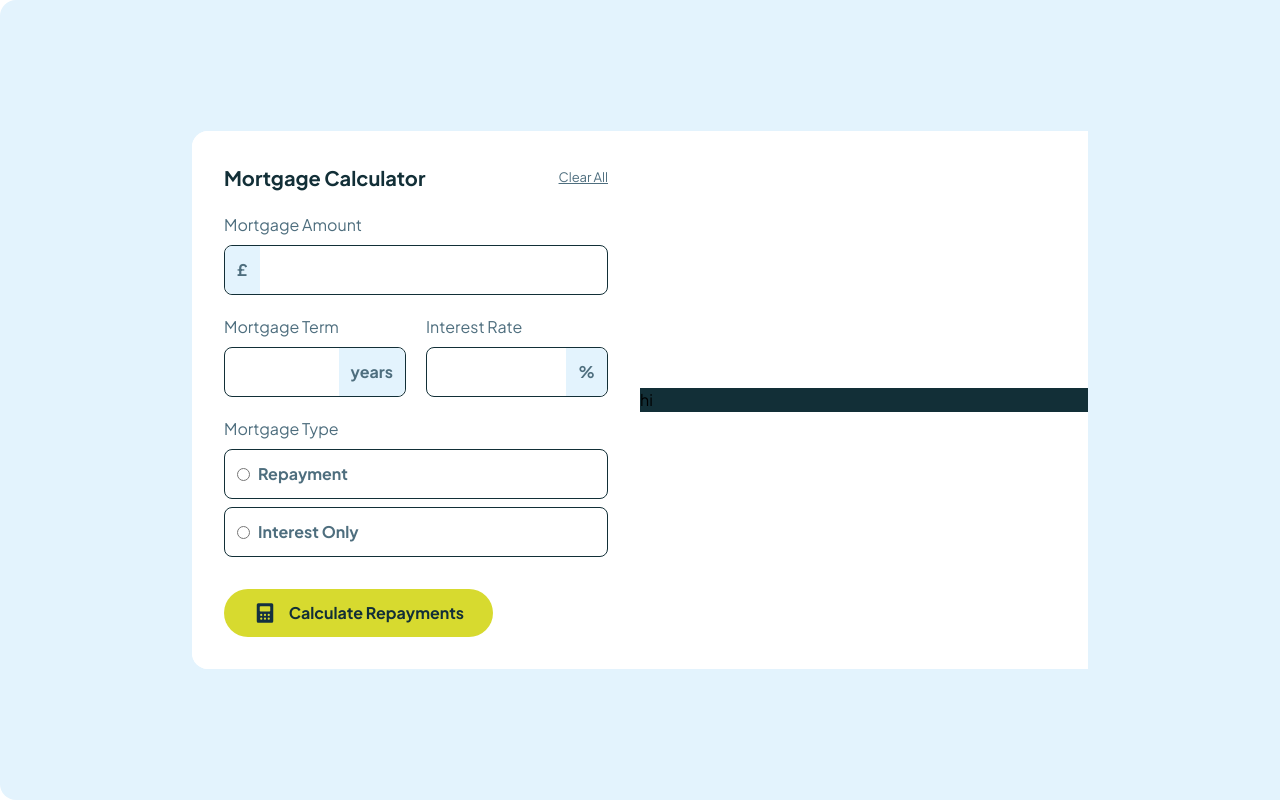
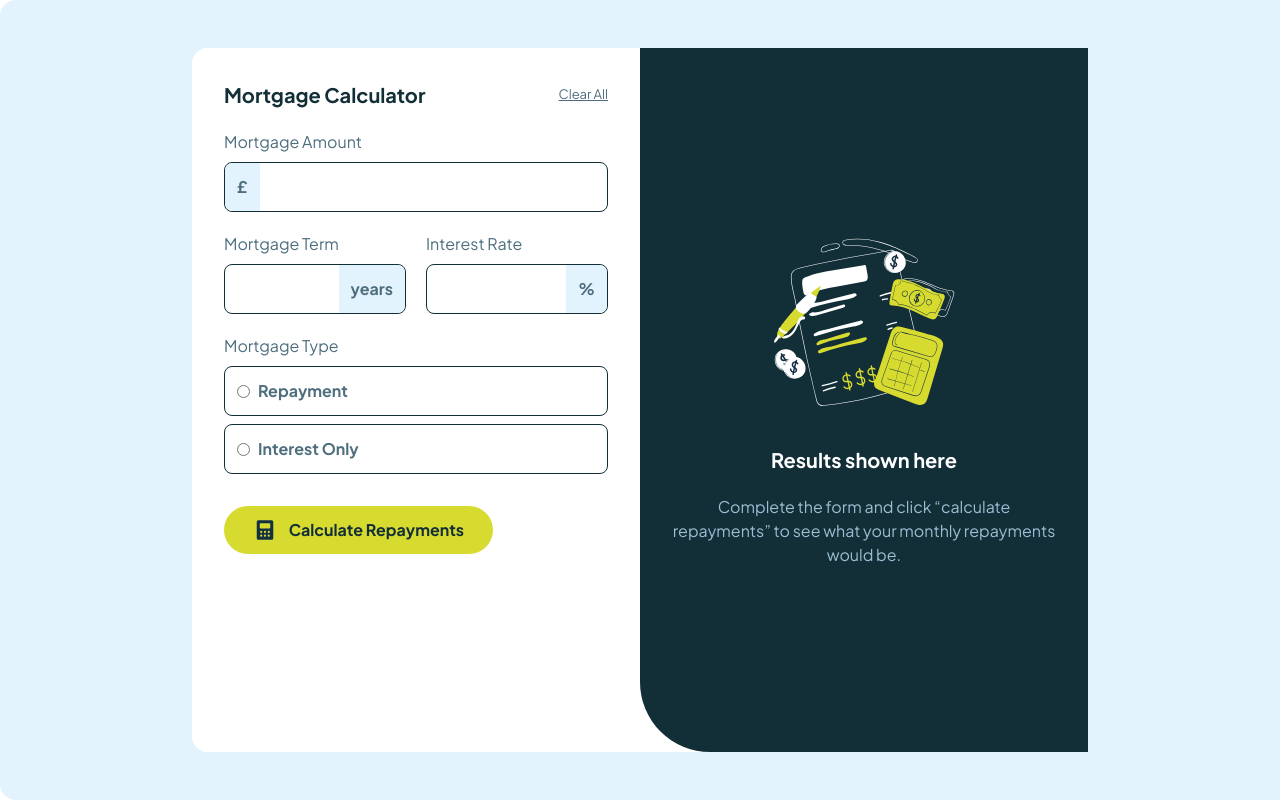
Before and after one commit to SajeedAninda/Mortgage-Repayment-Calculator, a React (Vite) app: page / in a window 1280 px wide. Built offline with nearby package versions, Linux system fonts and the light colour scheme.

Commit message:
Completed the design

```diff
--- a/src/Components/Calculator.jsx
+++ b/src/Components/Calculator.jsx
@@ -1,5 +1,6 @@
 import React, { useState } from 'react';
 import calcImage from "../assets/icon-calculator.svg"
+import emptyIcon from "../assets/illustration-empty.svg"
 
 const Calculator = () => {
     let [selectedOption, setSelectedOption] = useState('');
@@ -9,8 +10,8 @@ const Calculator = () => {
     };
 
     return (
-        <div className='bg-[#e3f3fd] h-screen flex items-center w-full mx-auto rounded-l-2xl'>
-            <div className='w-[70%] mx-auto flex items-center bg-white rounded-l-2xl '>
+        <div className='bg-[#e3f3fd] h-screen flex items-center w-full mx-auto rounded-l-2xl py-12'>
+            <div className='w-[70%] h-full mx-auto flex items-center bg-white rounded-l-2xl '>
                 <div className='calcDiv w-[50%] h-full bg-white rounded-l-2xl p-8'>
                     <div className='w-full flex justify-between items-center'>
                         <h2 className='text-[20px] text-[#122f37] font-bold'>Mortgage Calculator</h2>
@@ -116,8 +117,14 @@ const Calculator = () => {
                     </div>
                 </div>
 
-                <div className='resultDiv w-[50%] h-full bg-[#122f37]'>
-                    hi
+                <div className='resultDiv w-[50%] h-full bg-[#122f37] flex justify-center items-center gap-5 flex-col p-8 rounded-bl-[70px]'>
+                    <img src={emptyIcon} alt="" />
+
+                    <h3 className='text-white text-[20px] font-bold'>Results shown here</h3>
+
+                    <p className='text-[#9ABED5] text-[16px] text-center'>
+                    Complete the form and click “calculate repayments” to see what your monthly repayments would be.
+                    </p>
                 </div>
             </div>
         </div>
```
